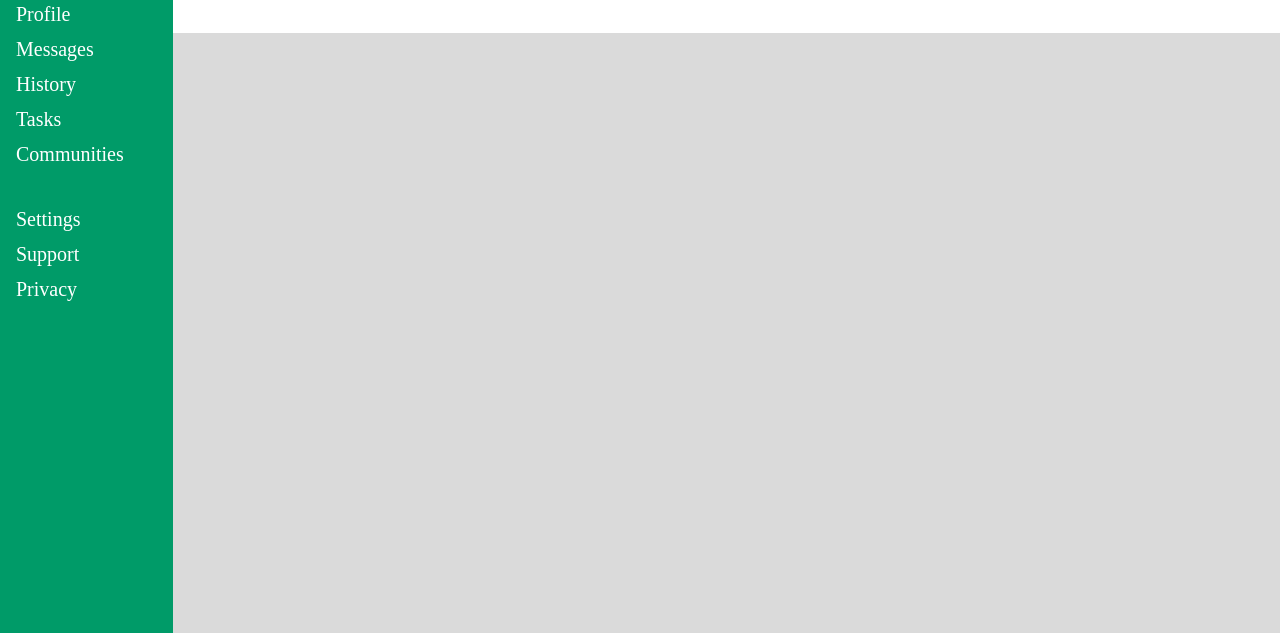
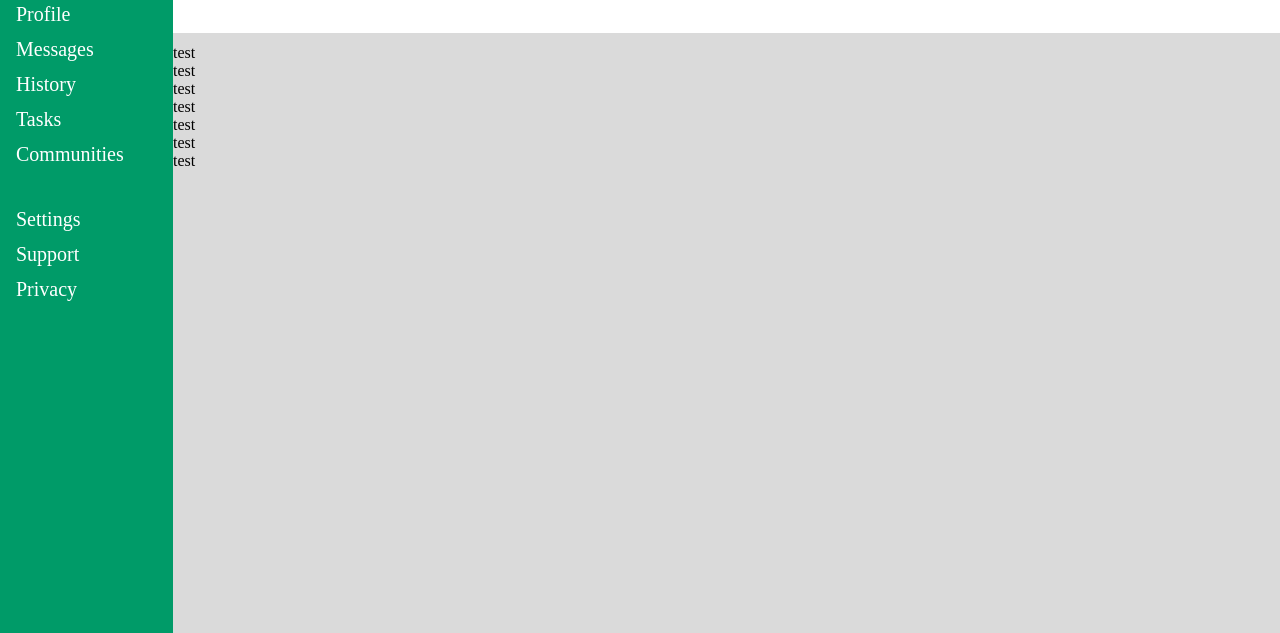
Before and after one commit to manny-reynoso/Admin-Dashboard, a plain HTML site: page index.html in a window 1280 px wide. Shown: the part 167-800 px from the top of the page. Drawn offline with Linux system fonts and the light colour scheme.

Commit message:
added place holder text

```diff
--- a/index.html
+++ b/index.html
@@ -64,13 +64,13 @@
 
                 <div class="grid-container">
                     <div class="right-grid">
-                        <div class="grid-item"></div>
-                        <div class="grid-item"></div>
-                        <div class="grid-item"></div>
-                        <div class="grid-item"></div>
-                        <div class="grid-item"></div>
-                        <div class="grid-item"></div>
-                        <div class="grid-item"></div>
+                        <div class="grid-item">test</div>
+                        <div class="grid-item">test</div>
+                        <div class="grid-item">test</div>
+                        <div class="grid-item">test</div>
+                        <div class="grid-item">test</div>
+                        <div class="grid-item">test</div>
+                        <div class="grid-item">test</div>
 
                     </div>
 
```
